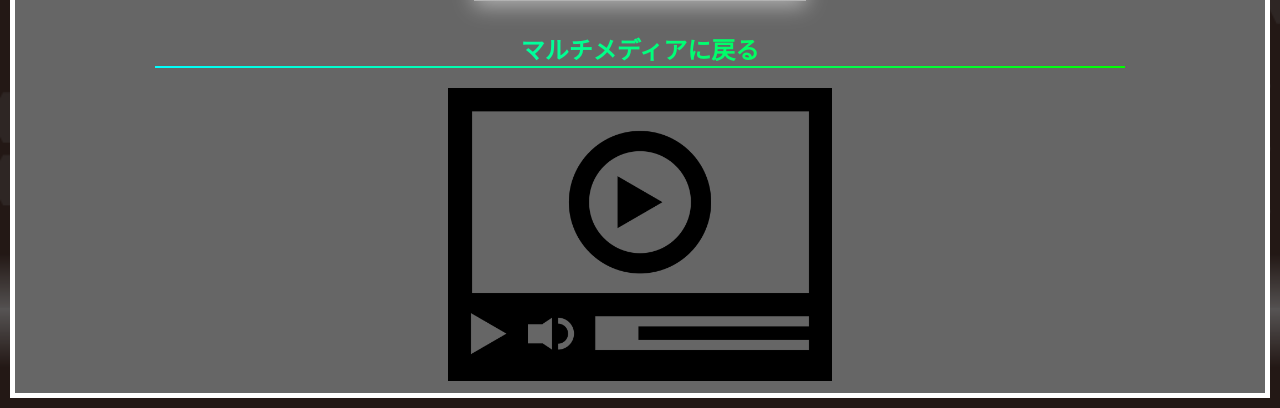
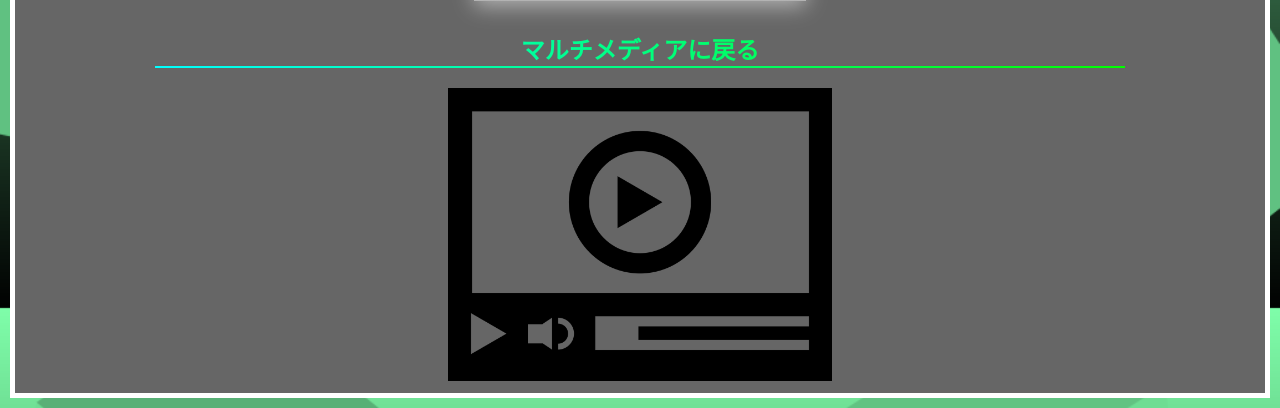
Before and after one commit to PusyuuOfficial/PusyuuPageInPHP, a PHP site: page /cgi-bin/SystemFolder/PageData/s-MultiMedia/m-FrogTube.html in a window 1280 px wide. Shown: the part 3148-3556 px from the top of the page. Run offline with PHP 8.4, Linux system fonts and the light colour scheme.

Commit message:
背景変更しました。

```diff
--- a/SystemFolder/CssData/Style-1.css
+++ b/SystemFolder/CssData/Style-1.css
@@ -1,7 +1,7 @@
 @charset "UTF-8";
 
 body {
-  background-image: url("5.jpg");
+  background-image: url("6.jpg");
   background-size: cover;
   background-repeat: no-repeat;
   background-position: center;
@@ -13,7 +13,7 @@ body {
 
 /*****************************************
   *----------------------------------
-  |  ThisStyleVersion: 16.3       |
+  |  ThisStyleVersion: 16.4       |
   |  © 2021-2023 By Pusyuu        |
   |  LastUpdate: 2023-06-17       |
   |  ・。・ﾌﾟｼｭｰ㌨？・・・        |
@@ -489,7 +489,7 @@ td {
   /*margin-top: 0px;*/
   margin-left: 250px;
   /*margin-right: 150px;*/
-  background-color: rgba(0,0,0,0.5);
+  background-color: rgba(0,0,0,0.3);
   word-break: break-all;
   height: auto;
   padding: 10px;
```
